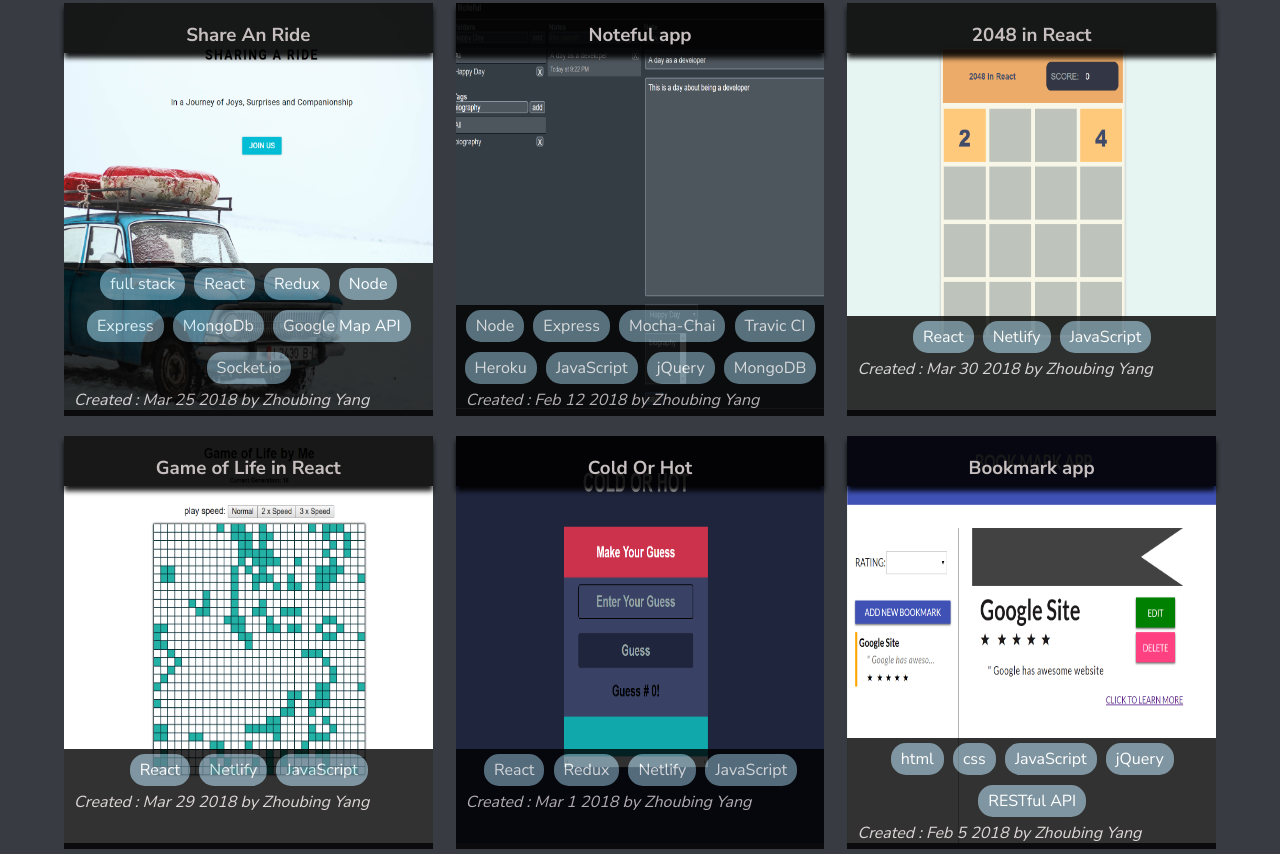
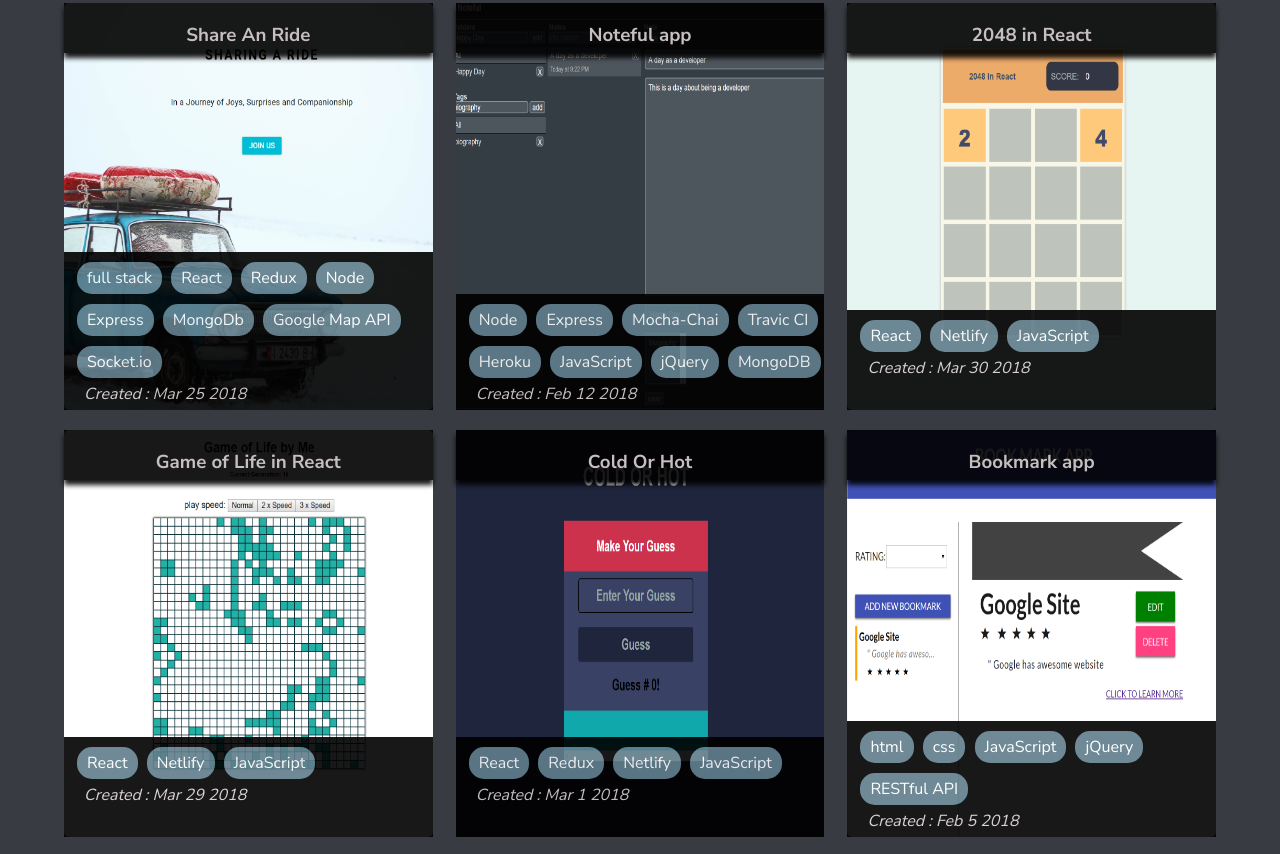
Before and after one commit to 540376482yzb/portfolio, a website: page index.html in a window 1280 px wide. Shown: the part 317-1171 px from the top of the page. Drawn offline with nearby package versions, Linux system fonts and the light colour scheme.

Commit message:
reading local static assets

```diff
--- a/index.css
+++ b/index.css
@@ -141,19 +141,22 @@ body {
 	width: 32%;
 	display: block;
 	position: relative;
+	border-radius: 5px;
+	height: 407px;
 }
 
 .work-image {
 	width: 100%;
 	height: 407px;
+	border-radius: 5px;
 }
 
 .work-image:hover {
 	position: absolute;
-	transform: scale(1.1, 1.1);
+	transform: scale(1.05, 1.05);
 	z-index: 1200;
-	border-radius: 15px;
-	box-shadow: 0 0 5px snow;
+	border-radius: 10px;
+	box-shadow: 0 0 2px dimgray;
 }
 .title {
 	position: absolute;
@@ -178,15 +181,16 @@ body {
 }
 
 .stack-span {
-	text-align: center;
 	position: absolute;
 	width: 100%;
 	bottom: 0;
 	overflow: hidden;
 	z-index: 1001;
 	background-color: black;
-	opacity: 0.8;
+	opacity: 0.9;
 	min-height: 100px;
+	padding-top: 5px;
+	padding-left: 10px;
 	padding-bottom: 5px;
 }
 .about {
@@ -204,11 +208,11 @@ body {
 .hidden {
 	display: none;
 }
-@media only screen and (max-width: 1024px) {
+@media only screen and (max-width: 1200px) {
 	.nav-item {
 		padding: 0.5rem 1rem;
-		font-size: 1.5rem;
-		font-weight: 500;
+		font-size: 1.7rem;
+		font-weight: 600;
 	}
 	.brand-text {
 		display: block;
@@ -227,3 +231,7 @@ body {
 		width: 48%;
 	}
 }
+
+a{
+	text-decoration: none;
+}
--- a/index.html
+++ b/index.html
@@ -36,7 +36,7 @@
   <footer class='container footer'>
     <div class='contact-box'>
       <h2>Connect Me On Social Media</h2>
-      <a target="_blank" href="http://www.github.com/540376482">
+      <a target="_blank" href="http://www.github.com/540376482yzb">
         <img src="./images/github.png" class='icon'>
       </a>
       <a target="_blank" href="http://www.linkedin.com/in/zhy0319">
@@ -48,7 +48,7 @@
       <a target="_blank" href="https://twitter.com/worzzzzzz">
         <img src="./images/twitter.png" class='icon'>
       </a>
-      <a target="_blank" href="github.com/540376482">
+      <a target="_blank" href="https://i.imgur.com/eIZ9ANp.png">
         <img src="./images/wechat.png" class='icon'>
       </a>
     </div>
--- a/index.js
+++ b/index.js
@@ -24,7 +24,7 @@ const renderWorks = store.projects.map(project => {
     return `<span class='stack'>${stack}</span>`
   })
   const about = `<div class='about'>
-  <i>Created : ${project.created} by ${project.author}</i>
+  <i>Created : ${project.created}</i>
 </div>`
   ++id
 
--- a/store.js
+++ b/store.js
@@ -8,63 +8,63 @@ const store = (function() {
     projects: [
       {
         title: 'Share An Ride',
-        urls: ['./images/inntercities.png', 'https://github.com/540376482yzb/intercities_ride_sharing_client'],
+        urls: ['images/inntercities.png', 'https://github.com/540376482yzb/intercities_ride_sharing_client'],
         stacks: ['full stack', 'React', 'Redux', 'Node', 'Express', 'MongoDb', 'Google Map API', 'Socket.io'],
         author: 'Zhoubing Yang',
         created: 'Mar 25 2018'
       },
       {
         title: 'Noteful app',
-        urls: ['./images/note.png', 'https://github.com/540376482yzb/zhou_noteful_mongo'],
+        urls: ['images/note.png', 'https://github.com/540376482yzb/zhou_noteful_mongo'],
         stacks: ['Node', 'Express', 'Mocha-Chai', 'Travic CI', 'Heroku', 'JavaScript', 'jQuery', 'MongoDB'],
         author: 'Zhoubing Yang',
         created: 'Feb 12 2018'
       },
       {
         title: '2048 in React',
-        urls: ['./images/2048.png', 'https://github.com/540376482yzb/2048game_react'],
+        urls: ['images/2048.png', 'https://github.com/540376482yzb/2048game_react'],
         stacks: ['React', 'Netlify', 'JavaScript'],
         author: 'Zhoubing Yang',
         created: 'Mar 30 2018'
       },
       {
         title: 'Game of Life in React',
-        urls: ['./images/game-of-life.png', 'https://github.com/540376482yzb/game_of_life_react'],
+        urls: ['images/game-of-life.png', 'https://github.com/540376482yzb/game_of_life_react'],
         stacks: ['React', 'Netlify', 'JavaScript'],
         author: 'Zhoubing Yang',
         created: 'Mar 29 2018'
       },
       {
         title: 'Cold Or Hot',
-        urls: ['./images/hot-cold-start.png', 'https://github.com/540376482yzb/zhou-Hot-Or-Cold'],
+        urls: ['images/hot-cold-start.png', 'https://github.com/540376482yzb/zhou-Hot-Or-Cold'],
         stacks: ['React', 'Redux', 'Netlify', 'JavaScript'],
         author: 'Zhoubing Yang',
         created: 'Mar 1 2018'
       },
       {
         title: 'Bookmark app',
-        urls: ['./images/bookmark.png', 'https://github.com/540376482yzb/Zhou-BookMark-App'],
+        urls: ['images/bookmark.png', 'https://github.com/540376482yzb/Zhou-BookMark-App'],
         stacks: ['html', 'css', 'JavaScript', 'jQuery', 'RESTful API'],
         author: 'Zhoubing Yang',
         created: 'Feb 5 2018'
       },
       {
         title: 'Simon Game',
-        urls: ['./images/simon.png', 'https://codepen.io/zhy0391/pen/xPjjqJ/'],
+        urls: ['images/simon.png', 'https://codepen.io/zhy0391/pen/xPjjqJ/'],
         stacks: ['html', 'css', 'JavaScript', 'jQuery'],
         author: 'Zhoubing Yang',
         created: 'Dec 15 2017'
       },
       {
         title: 'Tic Tac Toe',
-        urls: ['./images/tic-tac-toe.png', 'https://codepen.io/zhy0391/full/rYJaBZ/'],
+        urls: ['images/tic-tac-toe.png', 'https://codepen.io/zhy0391/full/rYJaBZ/'],
         stacks: ['html', 'css', 'JavaScript', 'jQuery'],
         author: 'Zhoubing Yang',
         created: 'Dec 1 2017'
       },
       {
         title: 'Pomodoro app',
-        urls: ['./images/timer.png', 'https://codepen.io/zhy0391/full/zPPwbR/'],
+        urls: ['images/timer.png', 'https://codepen.io/zhy0391/full/zPPwbR/'],
         stacks: ['html', 'css', 'JavaScript', 'jQuery'],
         author: 'Zhoubing Yang',
         created: 'Nov 23 2017'
```
Also changed, not shown: package.json (added, +28 -0 lines), 1 other file.
